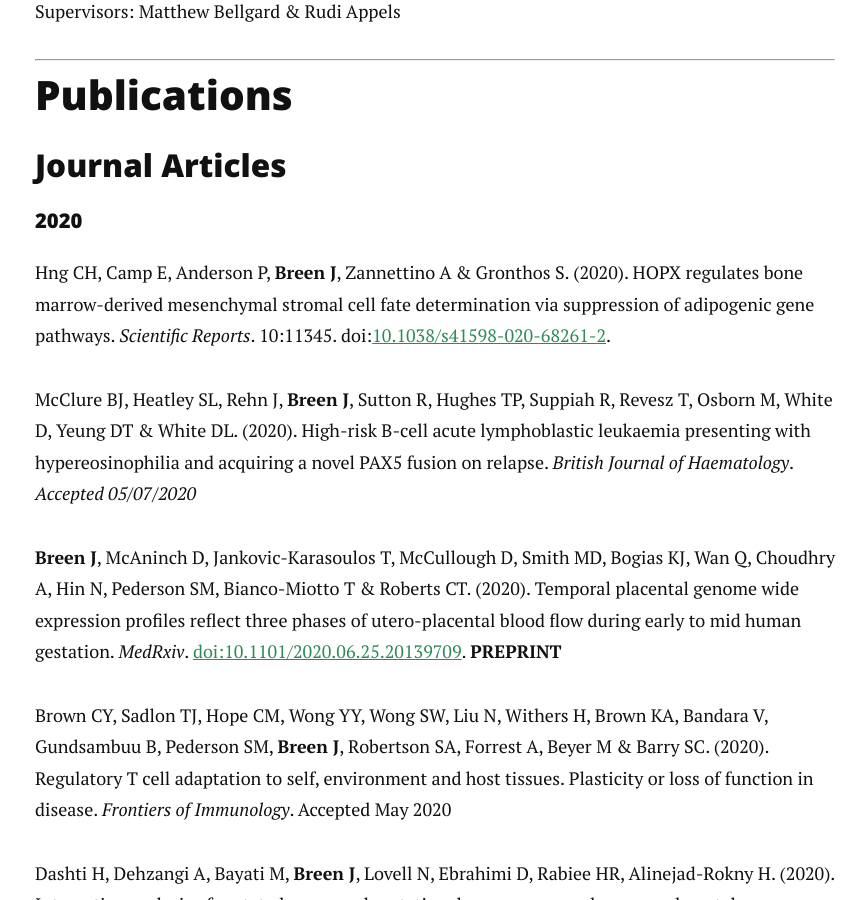
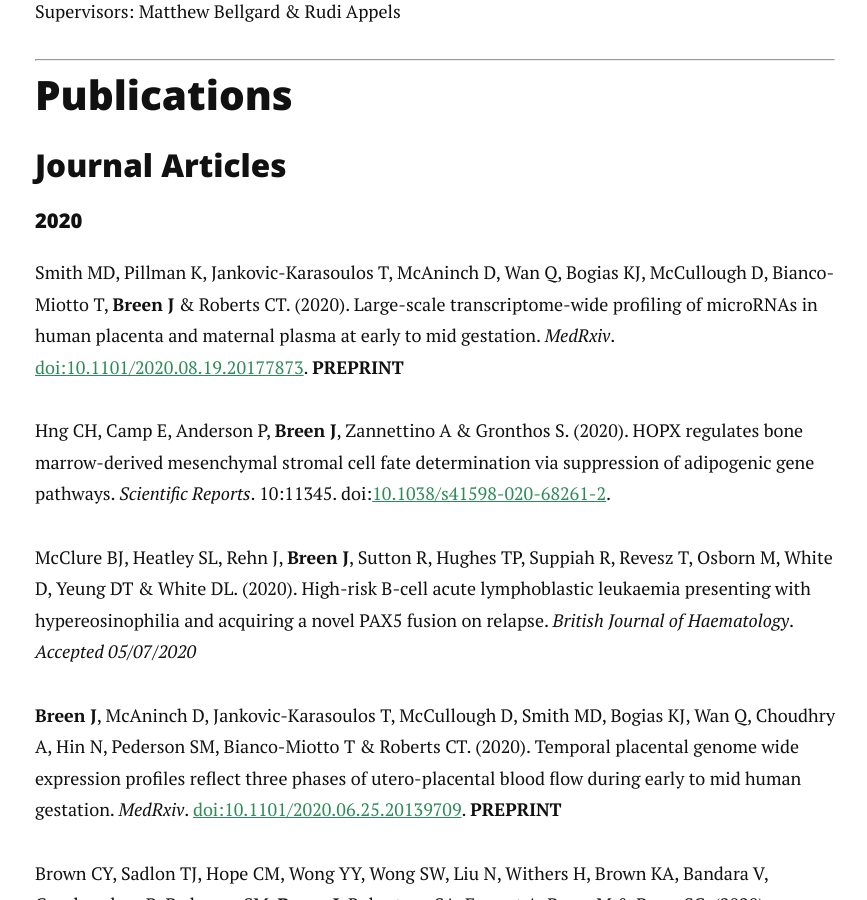
Before and after one commit to jimmybgammyknee/jimmybgammyknee.github.io, a Jekyll site: the page built from cv.md, in a window 1280 px wide and 900 px high, scrolled down 2716 px. Shown: the whole window, without its empty margins (205-1072 px from the left). Built offline with Jekyll 4.4.1, drawn with Linux system fonts in a browser that asks for light colours; nearby versions of some CDN libraries.

Commit message:
Update cv.md

```diff
--- a/cv.md
+++ b/cv.md
@@ -83,6 +83,8 @@ Supervisors: Matthew Bellgard & Rudi Appels <br>
 
 #### 2020
 {:.no_toc}
+
+Smith MD, Pillman K, Jankovic-Karasoulos T, McAninch D, Wan Q, Bogias KJ, McCullough D, Bianco-Miotto T, **Breen J** & Roberts CT. (2020). Large-scale transcriptome-wide profiling of microRNAs in human placenta and maternal plasma at early to mid gestation. _MedRxiv_. [doi:10.1101/2020.08.19.20177873](https://doi.org/10.1101/2020.08.19.20177873). **PREPRINT**
 
 Hng CH, Camp E, Anderson P, **Breen J**, Zannettino A & Gronthos S. (2020). HOPX regulates bone marrow-derived mesenchymal stromal cell fate determination via suppression of adipogenic gene pathways. _Scientific Reports_. 10:11345. doi:[10.1038/s41598-020-68261-2](https://doi.org/10.1038/s41598-020-68261-2).
 
```
